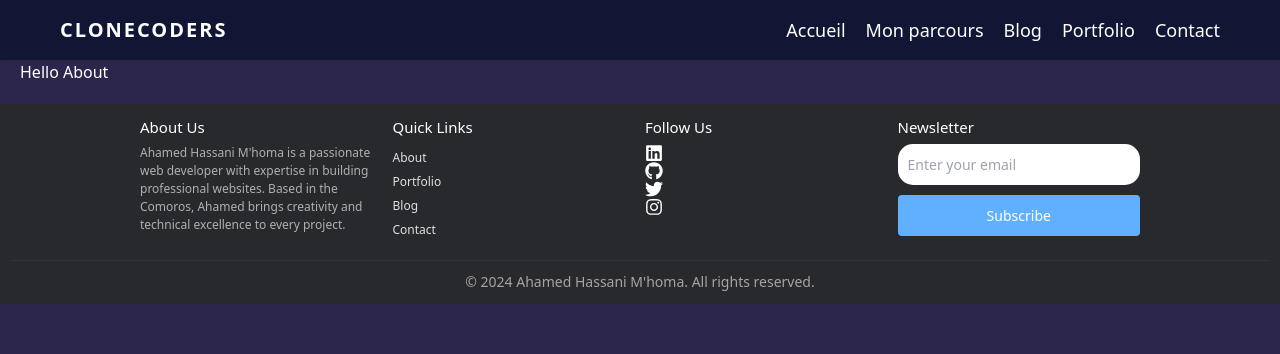
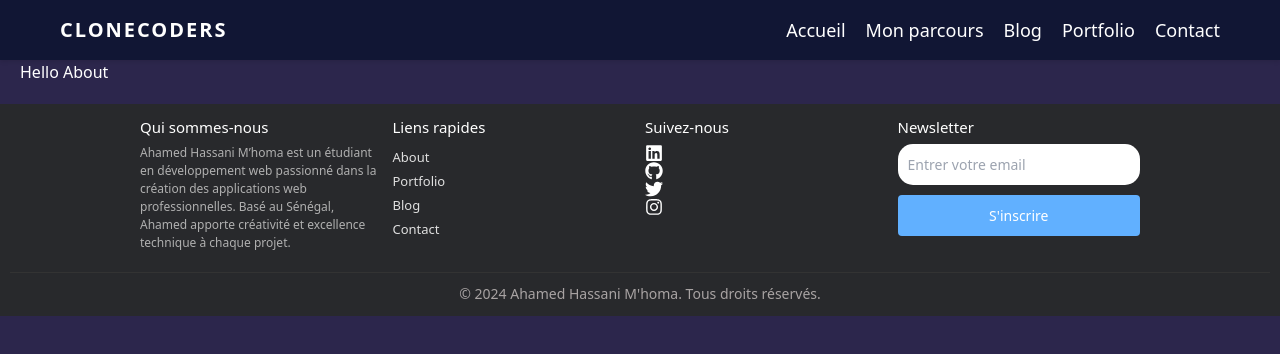
Before and after one commit to Ahamed19i/CloneCoders-19i, a React (Vite) app: page /about in a window 1280 px wide. Shown: the top 354 px of the page. Built offline with nearby package versions, Linux system fonts and the light colour scheme.

Commit message:
traduction du piedde page

```diff
--- a/src/components/Footer.css
+++ b/src/components/Footer.css
@@ -45,7 +45,7 @@
     color: #e0e0e0;
     text-decoration: none;
     transition: color 0.3s;
-    font-size: 12px;
+    font-size: 13px;
 }
 
 .footer-section ul li a:hover {
--- a/src/components/Footer.jsx
+++ b/src/components/Footer.jsx
@@ -10,15 +10,15 @@ const Footer = () => {
             <div className="footer-container">
                 {/* À propos de nous */}
                 <div className="footer-section about">
-                    <h4>About Us</h4>
+                    <h4>Qui sommes-nous</h4>
                     <p>
-                        Ahamed Hassani M'homa is a passionate web developer with expertise in building professional websites. Based in the Comoros, Ahamed brings creativity and technical excellence to every project.
+                        Ahamed Hassani M’homa est un étudiant en développement web passionné dans la création des applications web professionnelles. Basé au Sénégal, Ahamed apporte créativité et excellence technique à chaque projet.
                     </p>
                 </div>
 
                 {/* Liens rapides */}
                 <div className="footer-section links">
-                    <h4>Quick Links</h4>
+                    <h4>Liens rapides</h4>
                     <ul>
                         <li><a href="#about">About</a></li>
                         <li><a href="#portfolio">Portfolio</a></li>
@@ -29,7 +29,7 @@ const Footer = () => {
 
                 {/* Suivez-nous */}
                 <div className="footer-section social">
-                    <h4>Follow Us</h4>
+                    <h4>Suivez-nous</h4>
                     <div className="social-links">
                         <a href="https://www.linkedin.com/in/votreprofil" target="_blank" rel="noopener noreferrer"><FaLinkedin /></a>
                         <a href="https://github.com/votreprofil" target="_blank" rel="noopener noreferrer"><FaGithub /></a>
@@ -42,15 +42,15 @@ const Footer = () => {
                 <div className="footer-section newsletter">
                     <h4>Newsletter</h4>
                     <form>
-                        <input type="email" placeholder="Enter your email" />
-                        <button type="submit">Subscribe</button>
+                        <input type="email" placeholder="Entrer votre email" />
+                        <button type="submit">S'inscrire</button>
                     </form>
                 </div>
             </div>
 
             {/* Copyright */}
             <div className="footer-bottom">
-                <p>&copy; 2024 Ahamed Hassani M'homa. All rights reserved.</p>
+                <p>&copy; 2024 Ahamed Hassani M'homa. Tous droits réservés.</p>
             </div>
         </footer>
     );
```
